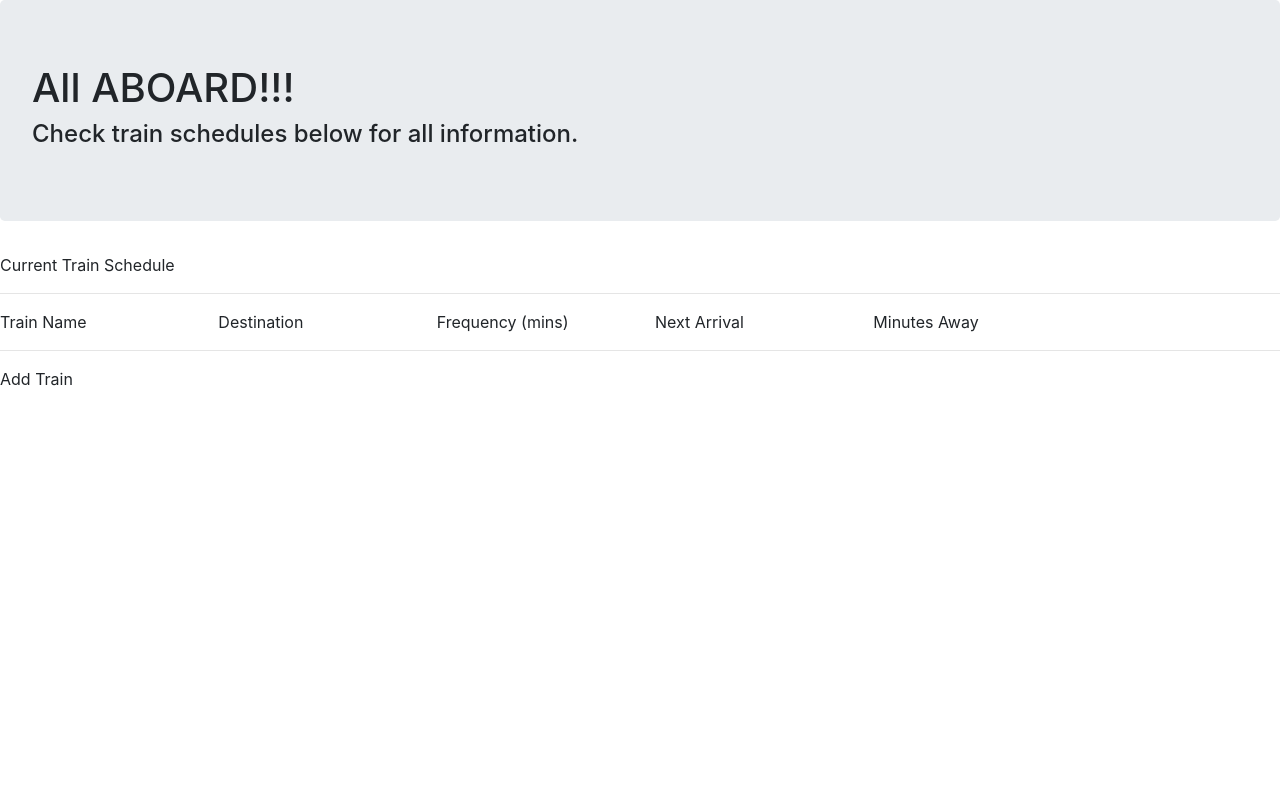
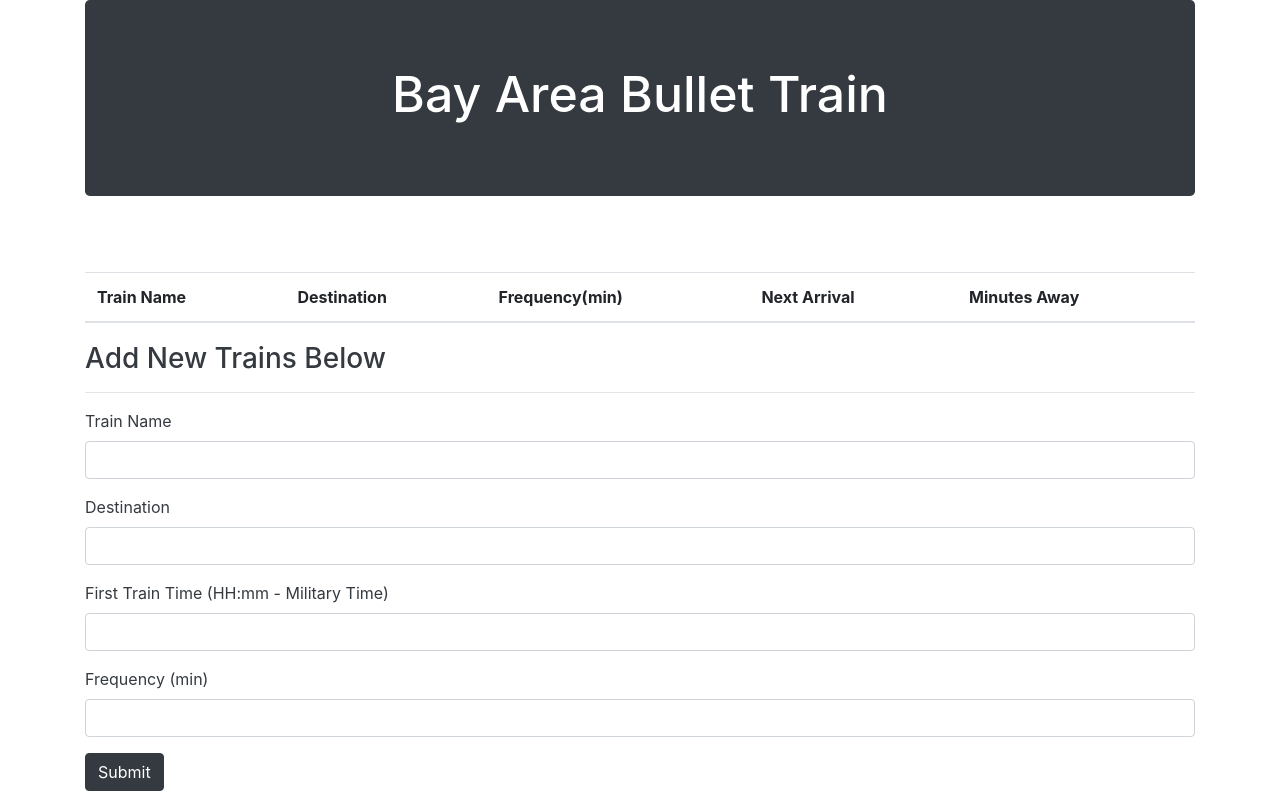
Before and after one commit to Martinn80/Train-Scheduler, a plain HTML site: page index.html in a window 1280 px wide. Drawn offline with nearby package versions, Linux system fonts and the light colour scheme; no server answers.

Commit message:
progress, html done now onto JS/CSS

```diff
--- a/assets/css/style.css
+++ b/assets/css/style.css
@@ -0,0 +1,11 @@
+panel{
+	width: 100%;
+}
+
+h1 {
+    font-size: 50px;
+}
+
+.panel-heading{
+	padding-top: 0.25%;
+}
--- a/assets/javascript/app.js
+++ b/assets/javascript/app.js
@@ -17,4 +17,6 @@ $(document).ready(function () {
         console.log(snap.val());
 
     })
+
+
 })
--- a/index.html
+++ b/index.html
@@ -12,24 +12,71 @@
 </head>
 
 <body>
-    <div class="jumbotron">
-        <h1>All ABOARD!!!</h1>
-        <h4>Check train schedules below for all information.</h4>
-    </div>
-    <div class="row">
-        <div class="col-sm-12">Current Train Schedule</div>
-    </div>
-    <hr>
-    <div class="row">
-        <div class="col-sm-2">Train Name</div>
-        <div class="col-sm-2">Destination</div>
-        <div class="col-sm-2">Frequency (mins)</div>
-        <div class="col-sm-2">Next Arrival</div>
-        <div class="col-sm-2">Minutes Away</div>
-    </div>
-    <hr>
-    <div class="row">
-        <div class="col-sm-12">Add Train</div>
+    <div class="container">
+        <div class="jumbotron text-center bg-dark text-white">
+            <h1>Bay Area Bullet Train</h1>
+        </div>
+
+        <!-- current train table -->
+
+        <div class="panel panel-dark text-white">
+            <div class="panel-heading">
+                <h3>Current Trains Running</h3>
+            </div>
+            <div class="panel-body">
+                <table class="table">
+                    <thead>
+                        <tr>
+                            <th>Train Name</th>
+                            <th>Destination</th>
+                            <th>Frequency(min)</th>
+                            <th>Next Arrival</th>
+                            <th>Minutes Away</th>
+                        </tr>
+                    </thead>
+
+                    <!-- add new train here -->
+                    <tbody id="add-row">
+                    </tbody>
+
+                </table>
+            </div>
+        </div>
+
+        <!-- new train form -->
+        <div class="panel panel-dark text-dark">
+            <div class="panel-heading">
+                <h3>Add New Trains Below</h3>
+            </div>
+
+            <hr>
+
+            <div class="panel-body">
+                <form>
+                    <div class="form-group">
+                        <label for="text">Train Name</label>
+                        <input type="text" class="form-control" id="train-name">
+                    </div>
+
+                    <div class="form-group">
+                        <label for="text">Destination</label>
+                        <input type="text" class="form-control" id="destination">
+                    </div>
+
+                    <div class="form-group">
+                        <label for="text">First Train Time (HH:mm - Military Time)</label>
+                        <input type="text" class="form-control" id="first-train">
+                    </div>
+
+                    <div class="form-group">
+                        <label for="text">Frequency (min)</label>
+                        <input type="text" class="form-control" id="frequency">
+                    </div>
+
+                    <button type="submit" id="add-train" class="btn btn-dark">Submit</button>
+                </form>
+            </div>
+        </div>
     </div>
 
 
```
